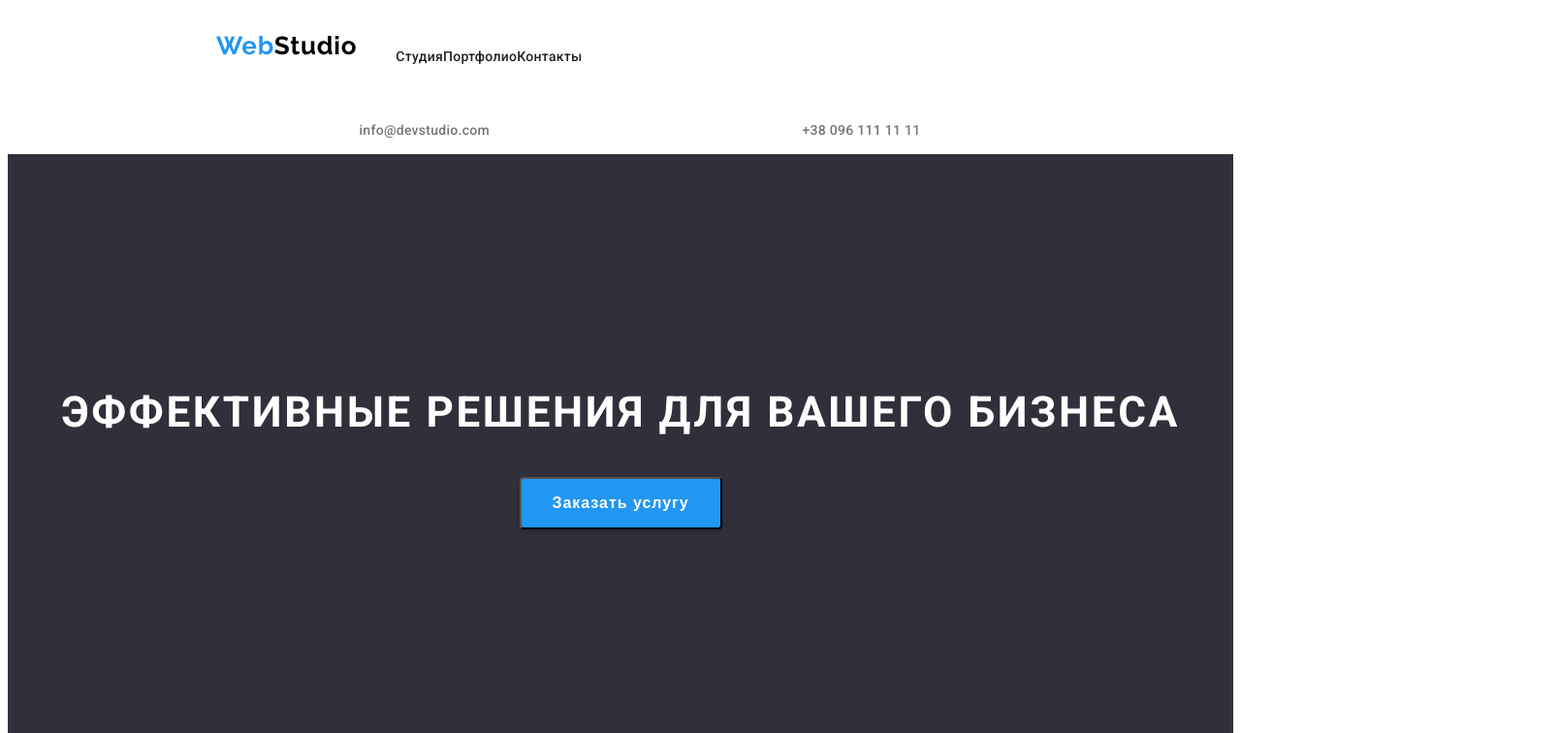
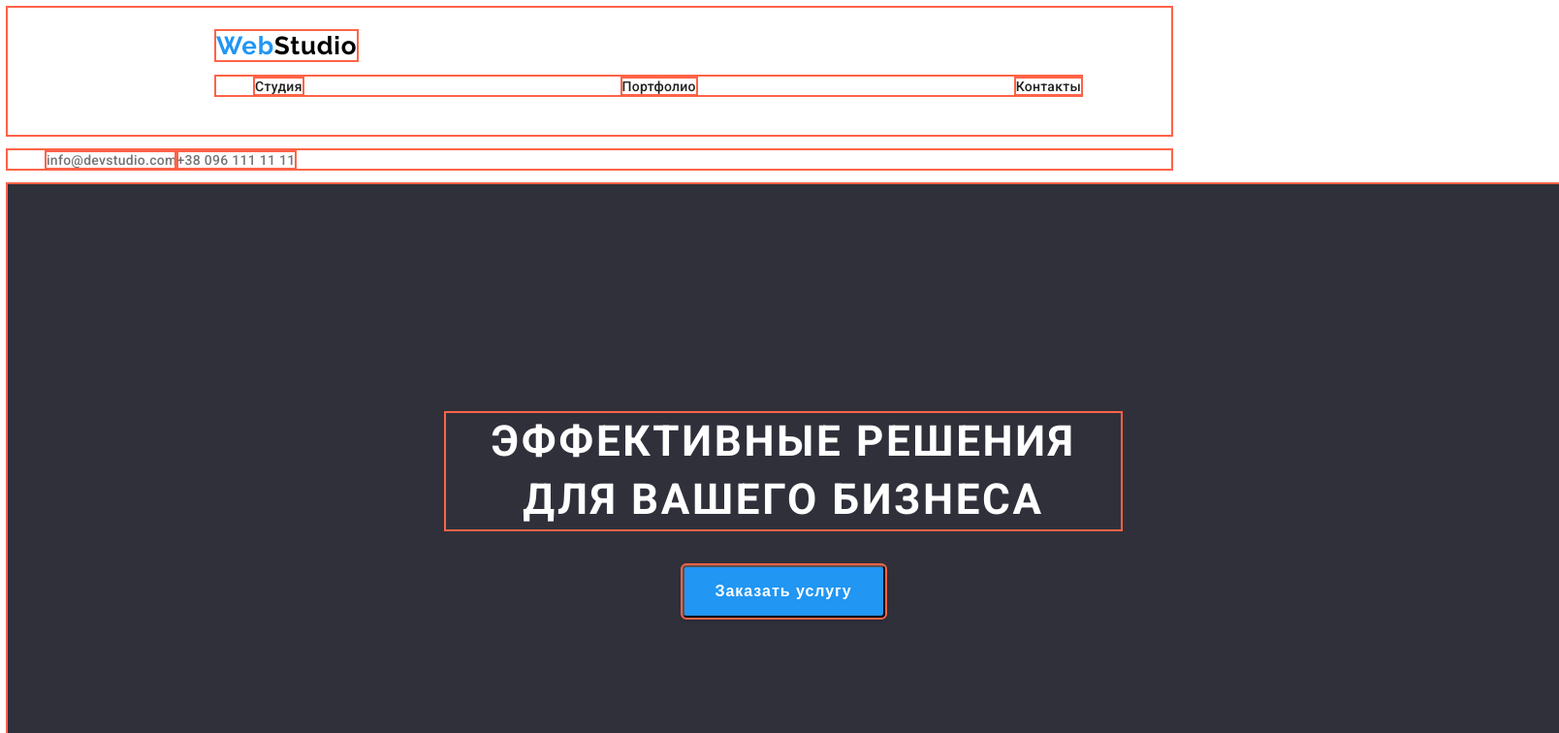
Before and after one commit to VitalinaKovbasiuk/goit-markup-hw-03, a plain HTML site: page index.html in a window 1280 px wide. Shown: the top 756 px of the page at 97% size, 1608 px wide, since content can reach past the window. Drawn offline with Linux system fonts and the light colour scheme.

Commit message:
Додаю змівни в різні секції, також додаю  box-sizing в html.

```diff
--- a/css/styles.css
+++ b/css/styles.css
@@ -1,13 +1,28 @@
+html {
+  box-sizing: border-box;
+}
+
 :root {
   --main-font: "Roboto", sans-serif;
   --secondary-font: "Raleway", sans-serif;
   --accent-color: #2196f3;
 }
 
+*,
+*::before,
+*::after {
+  box-sizing: inherit;
+}
+
 body {
   background: #ffffff;
   font-family: var(--main-font);
   color: #212121;
+  width: 1600px;
+}
+
+.container {
+  width: 1200px;
 }
 
 .list {
@@ -21,14 +36,13 @@ footer {
 /* ======== HEADER ======== */
 
 .header-nav {
-display: flex;
   padding-left: 215px;
   margin: 0;
   padding-top: 24px;
   padding-bottom: 25px;
   padding-right: 93px;
+  outline: 2px solid tomato;
 }
-
 
 .site-logo {
   font-family: var(--secondary-font);
@@ -38,6 +52,7 @@ padding-right: 93px;
   letter-spacing: 0.03em;
   color: #000000;
   text-decoration: none;
+  outline: 2px solid tomato;
 }
 
 .web {
@@ -47,9 +62,9 @@ padding-right: 93px;
 .site-nav {
   list-style: none;
   display: flex;
-  flex-direction: row;
   justify-content: space-between;
-  align-items: center;
+
+  outline: 2px solid tomato;
 }
 
 .site-nav-link:hover,
@@ -64,14 +79,13 @@ padding-right: 93px;
   letter-spacing: 0.02em;
   text-decoration: none;
   color: #212121;
+  outline: 2px solid tomato;
 }
 
 .auth-nav {
   list-style: none;
   display: flex;
-  flex-direction: row;
-  align-items: center;
-  justify-content: space-evenly;
+  outline: 2px solid tomato;
 }
 
 .auth-nav-link {
@@ -81,6 +95,7 @@ padding-right: 93px;
   letter-spacing: 0.02em;
   color: #757575;
   text-decoration: none;
+  outline: 2px solid tomato;
 }
 
 .auth-nav-link:hover,
@@ -93,11 +108,10 @@ padding-right: 93px;
 /* ======== SECTION HERO ======== */
 
 .hero {
-background: #2F303A;
+  background: #2f303a;
   padding-top: 200px;
-padding-right: auto;
   padding-bottom: 280px;
-padding-left: auto;
+  outline: 2px solid tomato;
 }
 
 .hero-head {
@@ -107,7 +121,11 @@ padding-left: auto;
   text-align: center;
   letter-spacing: 0.06em;
   text-transform: uppercase;
-  color: #FFFFFF;
+  color: #ffffff;
+  outline: 2px solid tomato;
+  width: 696px;
+  margin-left: auto;
+  margin-right: auto;
 }
 
 .buttom-order {
@@ -127,6 +145,7 @@ padding-left: auto;
   margin-right: auto;
   margin-left: auto;
   margin-top: 30px;
+  outline: 2px solid tomato;
 }
 
 /* ======== /SECTION HERO ======== */
@@ -143,7 +162,6 @@ display: inline;
   line-height: 1.14;
   letter-spacing: 0.03em;
   text-transform: uppercase;
-
   }
 
 .peculiarities-text {
@@ -152,6 +170,7 @@ display: inline;
   line-height: 1.71;
   letter-spacing: 0.03em;
   color: #757575;
+  width: 270px;
 }
 
 /* ======== /SECTION PECULIARITIES ======== */
@@ -198,13 +217,16 @@ display: inline;
   color: #757575;
 }
 
-.demianenko, .repina, .tarasov, .ermakov {
-box-shadow: 0px 1px 3px rgba(0, 0, 0, 0.12),
-0px 1px 1px rgba(0, 0, 0, 0.14),
+.demianenko,
+.repina,
+.tarasov,
+.ermakov {
+  width: 270px;
+  box-shadow: 0px 1px 3px rgba(0, 0, 0, 0.12), 0px 1px 1px rgba(0, 0, 0, 0.14),
     0px 2px 1px rgba(0, 0, 0, 0.2);
   border-radius: 0px 0px 4px 4px;
   border-radius: 0px;
-background: #FFFFFF;
+  background: #ffffff;
 }
 
 /* ======== /SECTION OUR TEAM ======== */
--- a/index.html
+++ b/index.html
@@ -15,7 +15,7 @@
   </head>
 
   <body>
-    <header class="header">
+    <header class="header container">
       <nav class="header-nav">
         <a class="site-logo" href="./index.html"
           ><span class="web">Web</span>Studio</a
```
Lines whose indentation alone changed are shown as unchanged.
